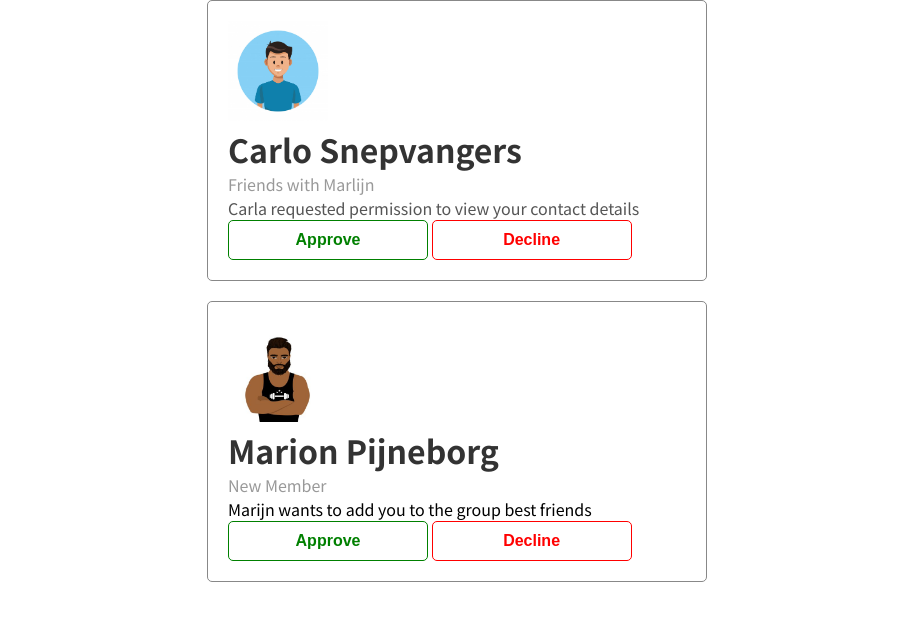
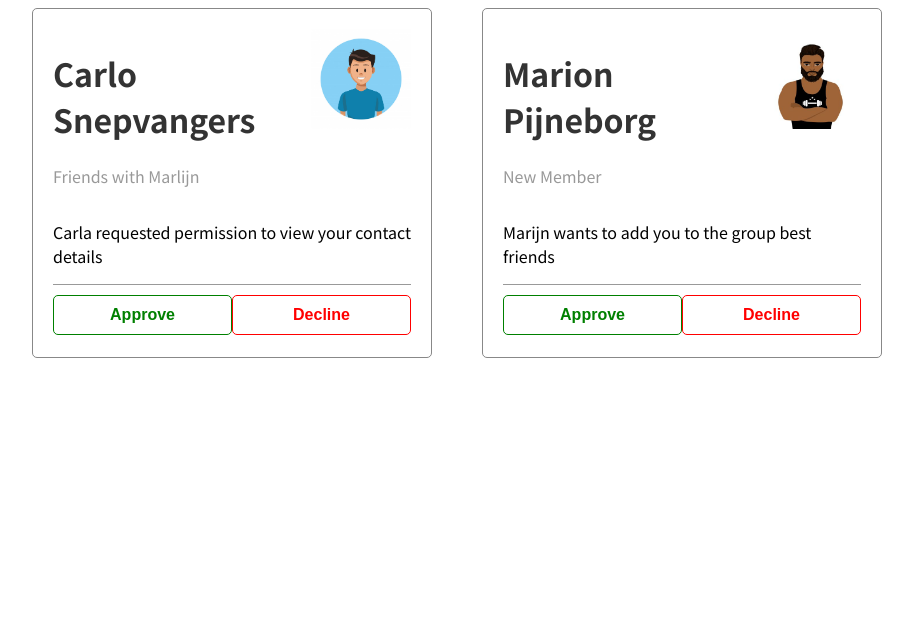
Before and after one commit to Yonerfy/Opdracht, a plain HTML site: page Opdracht card HTML CSS/index.html in a window 1280 px wide. Shown: the whole page, without its empty margins (183-1096 px from the left). Drawn offline with Linux system fonts and the light colour scheme.

Commit message:
Add files via upload

```diff
--- a/Opdracht card HTML CSS/index.html
+++ b/Opdracht card HTML CSS/index.html
@@ -13,22 +13,33 @@
 <body>
     <main class="container">
         <div class="card card-1">
-            <img src="jongen.jpg" alt="">
+            <div class="card-header">
+                <span>
                     <h1>Carlo Snepvangers</h1>
                     <p>Friends with Marlijn</p>
-            <p class="second-parragraf">Carla requested permission to view your contact details</p>
-
+                </span>
+                <img src="jongen.jpg" alt="">
+            </div>
+            <div class="card-body">
+                <p>Carla requested permission to view your contact details</p>
+            </div>
+            <div class="card-footer">
                 <button class="bt-green">Approve</button>
                 <button class="bt-red">Decline</button>
             </div>
+        </div>
         <div class="card card-2">
-            <img src="man.jpg" alt="">
-            <div>
+            <div class="card-header">
+                <span>
                     <h1>Marion Pijneborg</h1>
                     <p>New Member</p>
+                </span>
+                <img src="man.jpg" alt="">
+            </div>
+            <div class="card-body">
                 <p>Marijn wants to add you to the group best friends</p>
             </div>
-            <div class="div-botton">
+            <div class="card-footer">
                 <button class="bt-green">Approve</button>
                 <button class="bt-red">Decline</button>
             </div>
--- a/Opdracht card HTML CSS/style.css
+++ b/Opdracht card HTML CSS/style.css
@@ -1,6 +1,5 @@
 *, *::before, *::after {
     box-sizing: border-box;
-    margin: 0;
 }
 
 body {
@@ -8,22 +7,49 @@ body {
 }
 
 .container {
-    margin: 0 auto;
-    width: 500px;
-
+    display: flex;
+    justify-content: center;
 }
 
 img {
     width: 100px;
     height: 100px;
+}
 
-}
 
 .card {
     border: 1px solid #888;
     border-radius: 5px;
     padding: 20px;
     margin-bottom: 20px;
+    width: 400px;
+    height: 350px;
+}
+.card-header {
+    display: flex;
+    justify-content: space-between;
+}
+.card-body {
+    display: flex;
+    align-items: flex-end;
+}
+.card-footer{
+    display: flex;
+    align-items: center;
+    justify-content: center;
+    border-top: 1px solid #999999;
+
+}
+
+.card-footer button {
+    margin-top: 10px;
+}
+
+.card-1 {
+    margin-right: 50px;
+    display: flex;
+    flex-direction: column;
+    align-items: space-around;
 }
 
 
```
Lines whose indentation alone changed are shown as unchanged.
